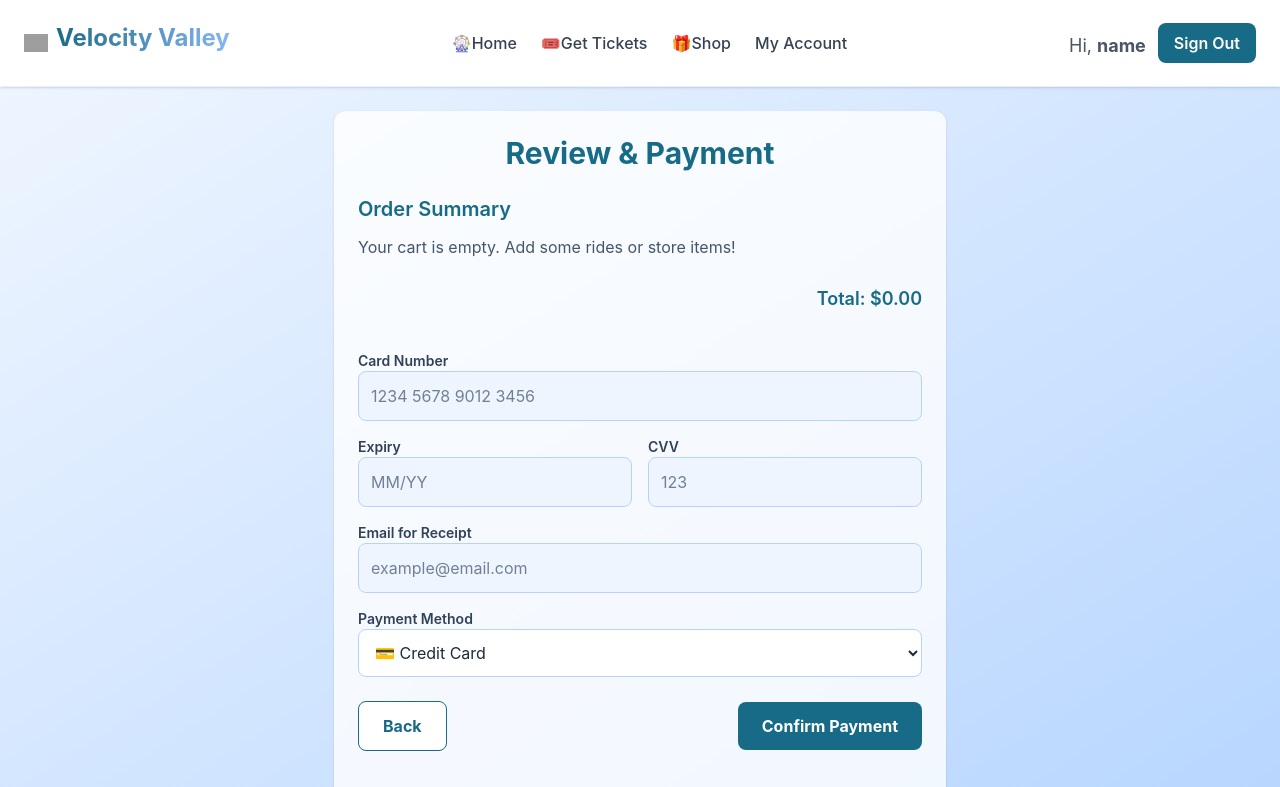
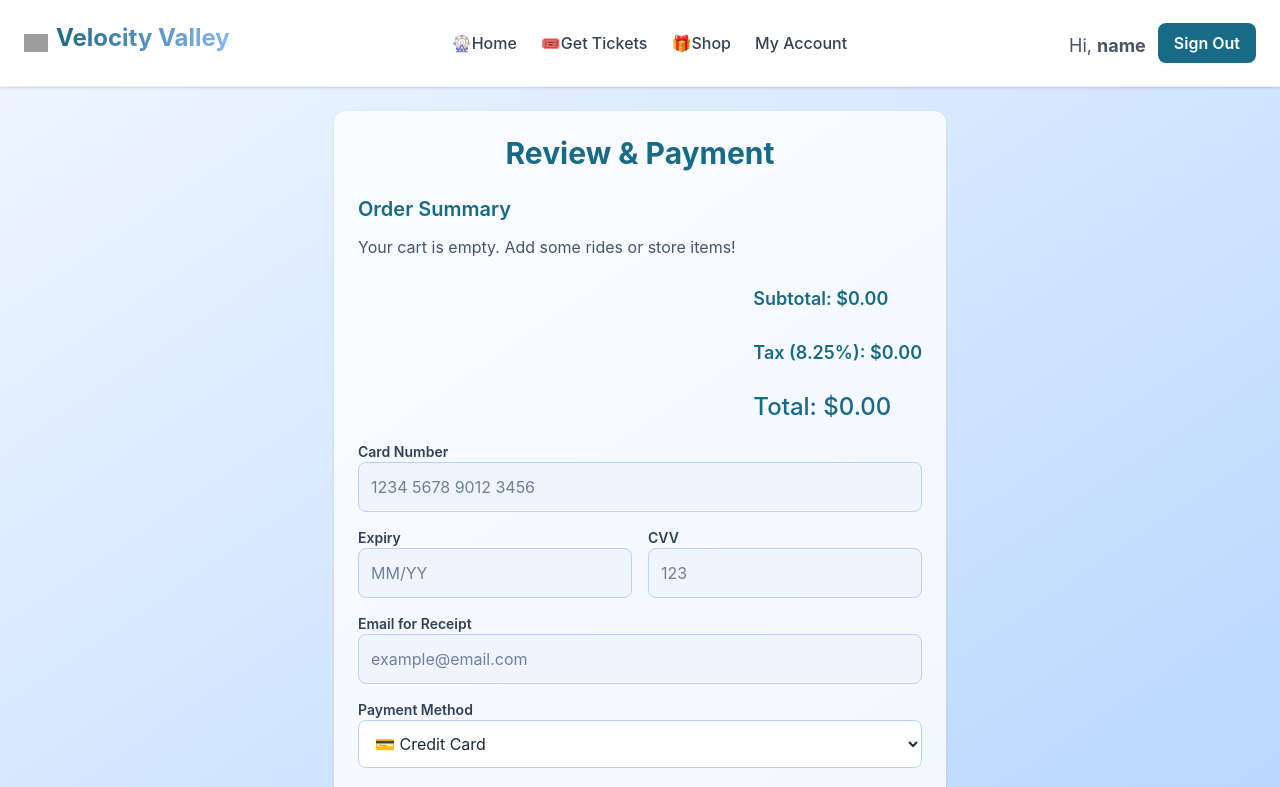
Before and after one commit to yenminh269/Themepark, a React (Vite) app: page /checkout in a window 1280 px wide. Shown: the top 787 px of the page. Built offline with nearby package versions, Linux system fonts and the light colour scheme; sample sign-in values are in the browser's storage; grey boxes are pictures that could not be loaded.

Commit message:
Added Taxes Support for Customer Pages

```diff
--- a/src/components/layouts/customer/CheckoutPage.jsx
+++ b/src/components/layouts/customer/CheckoutPage.jsx
@@ -3,12 +3,16 @@ import { useNavigate } from "react-router-dom";
 import { useAuth } from "./AuthContext";
 import { useCart } from "./CartContext";
 import PageFooter from "./PageFooter";
+import { round } from "../../../utils/money";
 import "./Homepage.css";
 import { api } from "../../../services/api";
 
 export default function CheckoutPage() {
   const { user } = useAuth();
   const { cart, total, clearCart } = useCart();
+  const TAX_RATE = 0.0825; // 8.25% — adjust if needed
+  const tax = round(total * TAX_RATE);
+  const grandTotal = round(total + tax);
   const navigate = useNavigate();
 
   const [form, setForm] = useState({
@@ -45,15 +49,23 @@ export default function CheckoutPage() {
 
       // Create ride order if there are ride items
       if (rideItems.length > 0) {
-        const rideTotal = rideItems.reduce((sum, item) => sum + (item.price * item.quantity), 0);
-        const rideOrder = await api.createRideOrder(rideItems, rideTotal);
+        const rideSubtotal = rideItems.reduce((sum, item) => sum + (item.price * item.quantity), 0);
+        const rideTax = round(rideSubtotal * TAX_RATE);
+        const rideTotal = round(rideSubtotal + rideTax);
+
+        const rideOrder = await api.createRideOrder({
+          cart: rideItems,
+          subtotal: rideSubtotal,
+          tax: rideTax,
+          total: rideTotal,
+          payment_method: form.paymentMethod,
+        });
+
         orders.push({ type: 'ride', ...rideOrder });
       }
 
       // Create store order if there are store items
       if (storeItems.length > 0) {
-        const storeTotal = storeItems.reduce((sum, item) => sum + (item.price * item.quantity), 0);
-
         // Group store items by store
         const storeGroups = storeItems.reduce((groups, item) => {
           if (!groups[item.storeId]) {
@@ -63,14 +75,19 @@ export default function CheckoutPage() {
           return groups;
         }, {});
 
-        // Create separate order for each store
+        // Create separate order for each store (with tax)
         for (const [storeId, items] of Object.entries(storeGroups)) {
-          const orderTotal = items.reduce((sum, item) => sum + (item.price * item.quantity), 0);
+          const storeSubtotal = items.reduce((sum, item) => sum + (item.price * item.quantity), 0);
+          const storeTax = round(storeSubtotal * TAX_RATE);
+          const storeTotal = round(storeSubtotal + storeTax);
+
           const storeOrder = await api.createStoreOrder({
-            store_id: parseInt(storeId),
+            store_id: parseInt(storeId, 10),
             cart: items,
-            total: orderTotal,
-            payment_method: form.paymentMethod
+            subtotal: storeSubtotal,
+            tax: storeTax,
+            total: storeTotal,
+            payment_method: form.paymentMethod,
           });
           orders.push({ type: 'store', ...storeOrder });
         }
@@ -146,10 +163,13 @@ export default function CheckoutPage() {
           )}
 
           <div className="!flex !justify-end !mt-4">
-            <p className="!text-lg !font-semibold !text-[#176B87]">
-              Total: ${total.toFixed(2)}
-            </p>
+            <div className="!text-lg !font-semibold !text-[#176B87]">
+              <p>Subtotal: ${total.toFixed(2)}</p>
+              <p>Tax (8.25%): ${tax.toFixed(2)}</p>
+              <h4>Total: ${grandTotal.toFixed(2)}</h4>
+            </div>
           </div>
+
         </div>
 
         {/* Payment Form */}
--- a/src/components/layouts/customer/StoreCheckoutPage.jsx
+++ b/src/components/layouts/customer/StoreCheckoutPage.jsx
@@ -1,6 +1,7 @@
 import { useNavigate, useLocation } from "react-router-dom";
 import { useCart } from "./CartContext";
 import { useAuth } from "./AuthContext";
+import { round } from "../../../utils/money";
 import PageFooter from "./PageFooter";
 import "./Homepage.css";
 import { useState } from "react";
@@ -11,6 +12,10 @@ export default function StoreCheckoutPage() {
   const navigate = useNavigate();
   const location = useLocation();
   const { storeCart, storeTotal, clearStoreCart } = useCart();
+  const TAX_RATE = 0.0825;
+  const tax = round(storeTotal * TAX_RATE);
+  const grandTotal = round(storeTotal + tax);
+
   const { user } = useAuth();
 
   const { storeId, storeName } = location.state || {};
@@ -35,10 +40,13 @@ export default function StoreCheckoutPage() {
       // Create the store order
       const orderData = {
         cart: storeCart,
-        total: storeTotal,
+        subtotal: storeTotal,
+        tax,
+        total: grandTotal,        // send total WITH tax
         payment_method: paymentMethod,
-        store_id: storeId
+        store_id: storeId,
       };
+
 
       const result = await api.createStoreOrder(orderData);
 
@@ -116,11 +124,20 @@ export default function StoreCheckoutPage() {
             </div>
 
             <div className="!mt-6 !pt-4 !border-t !border-gray-200">
-              <div className="!flex !justify-between !items-center !text-xl !font-bold !text-[#176B87]">
-                <span>Total:</span>
+              <div className="!flex !justify-between !text-slate-700">
+                <span>Subtotal</span>
                 <span>${storeTotal.toFixed(2)}</span>
               </div>
+              <div className="!flex !justify-between !text-slate-700">
+                <span>Tax (8.25%)</span>
+                <span>${tax.toFixed(2)}</span>
+              </div>
+              <div className="!flex !justify-between !items-center !text-xl !font-bold !text-[#176B87] !mt-2">
+                <span>Total</span>
+                <span>${grandTotal.toFixed(2)}</span>
+              </div>
             </div>
+
           </div>
 
           {/* Payment & Customer Info */}
@@ -190,7 +207,7 @@ export default function StoreCheckoutPage() {
                 disabled={processing || !user}
                 className="!w-full !px-6 !py-4 !bg-[#176B87] !text-white !rounded-xl !font-bold !text-lg hover:!opacity-90 !transition !border-none !disabled:opacity-50 !disabled:cursor-not-allowed"
               >
-                {processing ? 'Processing...' : `Complete Order - $${storeTotal.toFixed(2)}`}
+                {processing ? 'Processing...' : `Complete Order - $${grandTotal.toFixed(2)}`}
               </button>
 
               {!user && (
--- a/src/services/api.js
+++ b/src/services/api.js
@@ -198,17 +198,18 @@ export const api = {
         return body.data || [];
     },
 
-    createRideOrder: async (cart, total) => {
+    createRideOrder: async (payload) => {
+    // payload = { cart, subtotal, tax, total, payment_method }
         const token = getCustomerToken();
         if (!token) throw new Error('No authentication token');
 
         const res = await fetch(`${SERVER_URL}/api/ride-orders`, {
             method: 'POST',
             headers: {
-                'Content-Type': 'application/json',
-                Authorization: `Bearer ${token}`,
+            'Content-Type': 'application/json',
+            Authorization: `Bearer ${token}`,
             },
-            body: JSON.stringify({ cart, total }),
+            body: JSON.stringify(payload),
         });
 
         if (!res.ok) {
@@ -217,8 +218,9 @@ export const api = {
         }
 
         const body = await res.json();
-        return body.order;
+        return body.order || body; // keep compatibility with your current handler
     },
+
 
     // ===== STORE ORDERS =====
     getStoreOrders: async () => {
--- /dev/null
+++ b/src/utils/money.js
@@ -0,0 +1,3 @@
+export function round(n) {
+  return Math.round((Number(n) + Number.EPSILON) * 100) / 100;
+}
```
